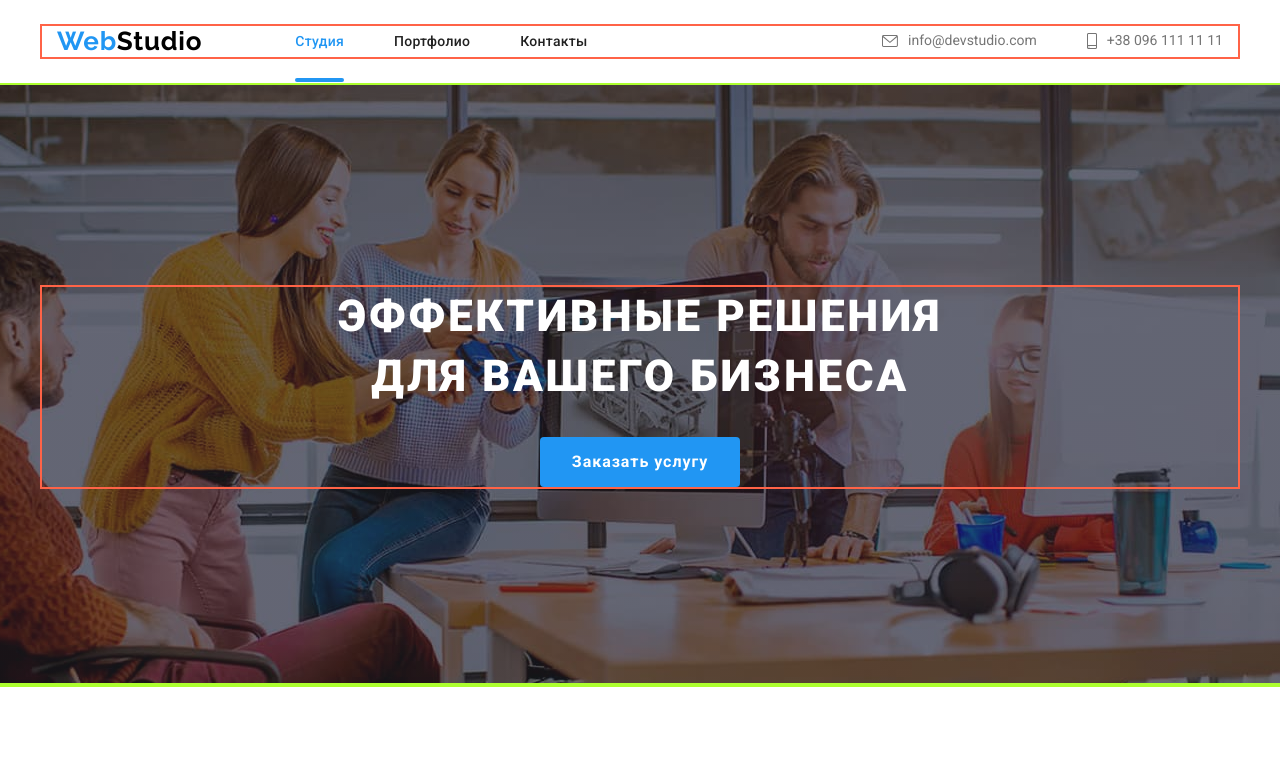
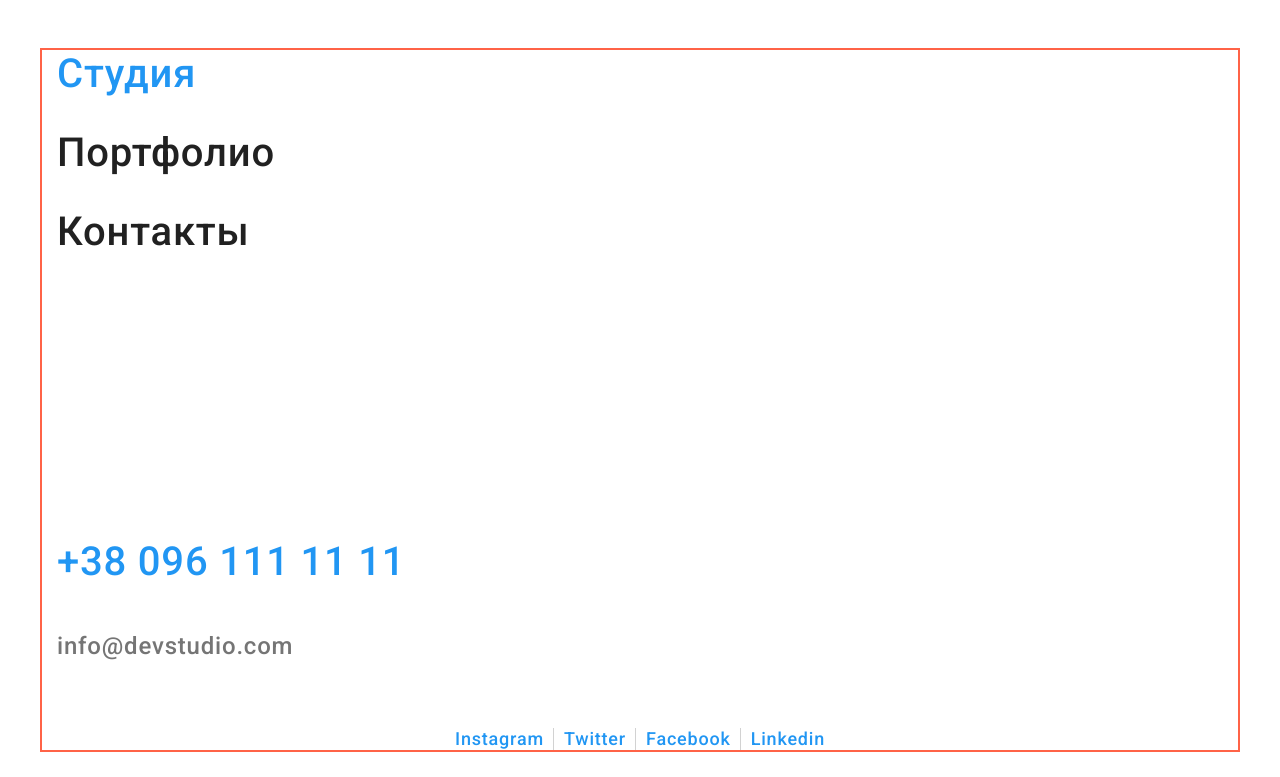
Before and after one commit to busgoit/goit-markup-hw-08, a plain HTML site: page index.html in a window 1280 px wide. Shown: the top 777 px of the page. Drawn offline with Linux system fonts and the light colour scheme.

Commit message:
mob-menu-fast

```diff
--- a/index.html
+++ b/index.html
@@ -20,17 +20,6 @@
           <a href="./index.html" title="Главная страница WebStudio" class="logo">
             <span class="logo__accent">Web</span>Studio
           </a>
-          <button
-            type="button"
-            class="mob-menu__btn mob-menu__btn--open"
-            aria-expanded="false"
-            aria-controls="mob-menu"
-          >
-            <svg width="40px" height="40px" aria-label="Переключатель мобильного меню">
-              <use class="mob-menu__icon" href="./images/icons.svg#mob-menu__icon-open"></use>
-            </svg>
-          </button>
-        </nav>
           <ul class="site-nav">
             <li class="site-nav__item">
               <a href="./index.html" class="site-nav__link site-nav__link--current">Студия</a>
@@ -40,6 +29,17 @@
             </li>
             <li class="site-nav__item"><a href="#" class="site-nav__link">Контакты</a></li>
           </ul>
+          <button
+            type="button"
+            class="mob-menu__btn mob-menu__btn--open"
+            aria-expanded="false"
+            aria-controls="mob-menu"
+          >
+            <svg width="40px" height="40px" aria-label="Переключатель мобильного меню">
+              <use class="mob-menu__btn-icon" href="./images/icons.svg#mob-menu__icon-open"></use>
+            </svg>
+          </button>
+        </nav>
         <ul class="header__contacts-list">
           <li class="header__contacts-item">
             <a href="mailto:info@devstudio.com" class="header__contacts-link">
@@ -58,19 +58,12 @@
             </a>
           </li>
         </ul>
+      </div>
       <!-- mob-menu -->
       <div class="mob-menu">
-          <button
-            type="button"
-            class="mob-menu__btn mob-menu__btn--close"
-            aria-expanded="false"
-            aria-controls="mob-menu__nav-box"
-          >
-            <svg width="40px" height="40px" aria-label="Переключатель мобильного меню">
-              <use class="mob-menu__icon" href="./images/icons.svg#mob-menu__icon-close"></use>
-            </svg>
-          </button>
-          <ul class="mob-menu__nav">
+        <div class="container">
+          <nav class="mob-menu__nav">
+            <ul class="mob-menu__nav-list">
               <li class="mob-menu__nav-item">
                 <a href="./index.html" class="mob-menu__nav-link mob-menu__nav-link--current">
                   Студия
@@ -83,6 +76,20 @@
                 <a href="#" class="mob-menu__nav-link">Контакты</a>
               </li>
             </ul>
+            <button
+              type="button"
+              class="mob-menu__btn mob-menu__btn--close"
+              aria-expanded="false"
+              aria-controls="mob-menu__nav-box"
+            >
+              <svg width="40px" height="40px" aria-label="Переключатель мобильного меню">
+                <use
+                  class="mob-menu__btn-icon"
+                  href="./images/icons.svg#mob-menu__icon-close"
+                ></use>
+              </svg>
+            </button>
+          </nav>
           <div class="mob-menu__bottom">
             <ul class="mob-menu__contacts-list">
               <li class="mob-menu__contacts-item">
@@ -93,24 +100,24 @@
               <li class="mob-menu__contacts-item">
                 <a
                   href="mailto:info@devstudio.com"
-                  class="mob-menu__contacts-link mob-menu__contacts-semail"
+                  class="mob-menu__contacts-link mob-menu__contacts-email"
                 >
                   info@devstudio.com
                 </a>
               </li>
             </ul>
             <ul class="mob-menu__soc-list">
-              <li class="mob-menu__soc-list-item">
-                <a href="#" target="_blank" class="mob-menu__soc-list-link">Instagram</a>
+              <li class="mob-menu__soc-item">
+                <a href="#" target="_blank" class="mob-menu__soc-link">Instagram</a>
               </li>
-              <li class="mob-menu__soc-list-item">
-                <a href="#" target="_blank" class="mob-menu__soc-list-link">Twitter</a>
+              <li class="mob-menu__soc-item">
+                <a href="#" target="_blank" class="mob-menu__soc-link">Twitter</a>
               </li>
-              <li class="mob-menu__soc-list-item">
-                <a href="#" target="_blank" class="mob-menu__soc-list-link">Facebook</a>
+              <li class="mob-menu__soc-item">
+                <a href="#" target="_blank" class="mob-menu__soc-link">Facebook</a>
               </li>
-              <li class="mob-menu__soc-list-item">
-                <a href="#" target="_blank" class="mob-menu__soc-list-link">Linkedin</a>
+              <li class="mob-menu__soc-item">
+                <a href="#" target="_blank" class="mob-menu__soc-link">Linkedin</a>
               </li>
             </ul>
           </div>
--- a/sass/components/_header-mob-menu.scss
+++ b/sass/components/_header-mob-menu.scss
@@ -1,5 +1,13 @@
 .mob-menu {
-  display: none;
+  .container {
+    width: 100%;
+    height: 100%;
+
+    display: flex;
+    flex-direction: column;
+    justify-content: space-between;
+  }
+  // display: none;
 
   position: fixed;
 
@@ -18,9 +26,9 @@
 
   background-color: getColor(mainBgr);
 
-  &.is-open {
-    display: block;
-  }
+  // &.is-open {
+  //   display: block;
+  // }
 }
 
 .mob-menu__btn {
@@ -47,14 +55,16 @@
     top: 10px;
     right: 15px;
   }
+
+  &-icon {
+    fill: currentColor;
   }
-
-.mob-menu__icon {
-  fill: currentColor;
 }
 
 .mob-menu__nav {
+  &-list {
     @include list;
+  }
 
   &-item:not(:last-child) {
     padding-bottom: 32px;
@@ -76,13 +86,11 @@
   }
 }
 
-.mob-menu__bottom {
-  margin-top: auto;
-}
-
-.mob-menu__contacts-list {
+.mob-menu__contacts {
+  &-list {
     @include list;
     margin-bottom: 64px;
+  }
 
   &-item:not(:last-child) {
     padding-bottom: 32px;
@@ -112,18 +120,17 @@
   }
 }
 
-.mob-menu__soc-list {
+.mob-menu__soc {
+  &-list {
     @include list;
-  display: flex;
-  align-items: center;
+    @include centeredFlex;
+    // display: flex;
+    // align-items: center;
 
     font-size: 18px;
     line-height: 1.22;
 
     color: getColor('brand');
-
-  &-link {
-    @include link;
   }
 
   &-item:not(:last-child) {
@@ -145,4 +152,8 @@
 
     background-color: rgba(33, 33, 33, 0.2);
   }
+
+  &-link {
+    @include link;
   }
+}
--- a/sass/layout/_header.scss
+++ b/sass/layout/_header.scss
@@ -3,9 +3,15 @@
   padding-bottom: 25px;
   border-bottom: 1px solid getColor('headerLine');
 
-  &__container,
   &__nav {
     display: flex;
     align-items: center;
   }
+
+  @media screen and (min-width: $tablet) {
+    &__container {
+      display: flex;
+      align-items: center;
+    }
+  }
 }
```
Also changed, not shown: css/main.css, css/main.min.css, 2 other files. Lines whose indentation alone changed are shown as unchanged.
